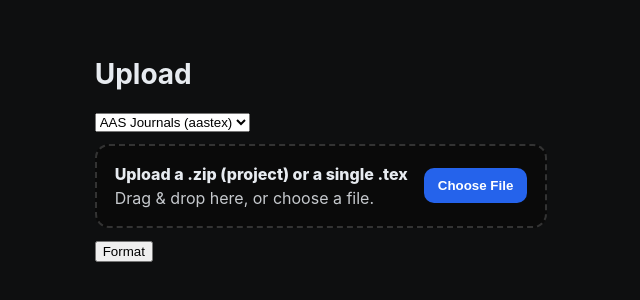
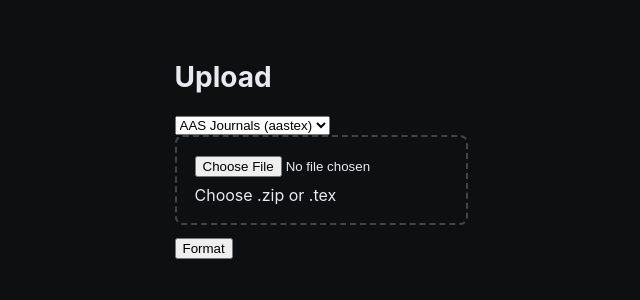
Before and after one commit to nilabh-astrophysics/paperpolish, a Next.js app in the folder apps/web/: page /upload in a window 1280 px wide. Shown: the part 290-590 px from the top of the page, without its empty margins (319-959 px from the left). Built offline with nearby package versions, Linux system fonts and the light colour scheme.

Commit message:
Update FileDrop.tsx

```diff
--- a/apps/web/components/FileDrop.tsx
+++ b/apps/web/components/FileDrop.tsx
@@ -1,162 +1,15 @@
-"use client";
-
+// apps/web/components/FileDrop.tsx
 import React from "react";
 
-type Props = {
-  onFile: (file: File | null) => void;
-  accept?: string; // e.g. ".zip,.tex"
-  label?: string;
-  note?: string;
-  maxSizeBytes?: number; // optional: enforce size here too
-};
-
-const DEFAULT_MAX = 25 * 1024 * 1024; // 25 MB
-
-export default function FileDrop({
-  onFile,
-  accept = ".zip,.tex",
-  label,
-  note,
-  maxSizeBytes = DEFAULT_MAX,
-}: Props) {
-  const [dragOver, setDragOver] = React.useState(false);
-  const [err, setErr] = React.useState<string | null>(null);
-  const inputRef = React.useRef<HTMLInputElement | null>(null);
-
-  function validateFile(f: File) {
-    if (!/(\.zip|\.tex)$/i.test(f.name)) {
-      throw new Error("Please upload a .zip project or a single .tex file.");
-    }
-    if (f.size > maxSizeBytes) {
-      const mb = Math.round((maxSizeBytes / (1024 * 1024)) * 10) / 10;
-      throw new Error(`File too large (max ${mb} MB). Consider splitting the project.`);
-    }
-  }
-
-  const handle = (f: File | null) => {
-    try {
-      setErr(null);
-      if (f) validateFile(f);
-      onFile(f);
-    } catch (e: any) {
-      setErr(e?.message || "Invalid file.");
-      onFile(null);
-    }
+export default function FileDrop({ children, onFile }: { children?: React.ReactNode; onFile: (f: File | null) => void }) {
+  const handle = (e: React.ChangeEvent<HTMLInputElement>) => {
+    const file = e.target.files && e.target.files[0] ? e.target.files[0] : null;
+    onFile(file);
   };
-
-  const onChange = (e: React.ChangeEvent<HTMLInputElement>) => {
-    const f = e.target.files?.[0] || null;
-    handle(f);
-  };
-
-  const onDrop = (e: React.DragEvent<HTMLDivElement>) => {
-    e.preventDefault();
-    setDragOver(false);
-    if (e.dataTransfer?.files?.length) {
-      const f = e.dataTransfer.files[0];
-      handle(f);
-    }
-  };
-
-  const onDragOver = (e: React.DragEvent<HTMLDivElement>) => {
-    e.preventDefault();
-    setDragOver(true);
-  };
-
-  const onDragLeave = (e: React.DragEvent<HTMLDivElement>) => {
-    e.preventDefault();
-    setDragOver(false);
-  };
-
   return (
-    <div>
-      <div
-        className={`drop ${dragOver ? "drag" : ""}`}
-        onDrop={onDrop}
-        onDragOver={onDragOver}
-        onDragLeave={onDragLeave}
-        role="group"
-        aria-label="Drag and drop file area"
-      >
-        <div className="row">
-          <div className="txt">
-            <div className="headline">{label ?? "Upload a .zip (project) or a single .tex"}</div>
-            <div className="sub">{note ?? "Drag & drop here, or choose a file."}</div>
-          </div>
-          <button
-            className="btn"
-            type="button"
-            onClick={() => inputRef.current?.click()}
-            aria-label="Select file"
-          >
-            Choose File
-          </button>
-        </div>
-
-        <input
-          ref={inputRef}
-          type="file"
-          accept={accept}
-          onChange={onChange}
-          style={{ display: "none" }}
-        />
-      </div>
-
-      {err && (
-        <div
-          role="alert"
-          style={{
-            marginTop: 8,
-            padding: "10px 12px",
-            borderRadius: 10,
-            background: "#2a1313",
-            color: "#fca5a5",
-            border: "1px solid #7f1d1d",
-          }}
-        >
-          {err}
-        </div>
-      )}
-
-      <style jsx>{`
-        .drop {
-          margin: 12px 0 0;
-          padding: 18px;
-          border: 2px dashed #333;
-          border-radius: 14px;
-          background: #0a0a0a;
-          transition: border-color 120ms ease, background 120ms ease;
-        }
-        .drop.drag {
-          border-color: #60a5fa;
-          background: #0b1020;
-        }
-        .row {
-          display: flex;
-          align-items: center;
-          gap: 16px;
-          justify-content: space-between;
-          flex-wrap: wrap;
-        }
-        .headline {
-          font-weight: 800;
-          margin-bottom: 4px;
-        }
-        .sub {
-          opacity: 0.85;
-        }
-        .btn {
-          display: inline-flex;
-          align-items: center;
-          padding: 10px 14px;
-          border-radius: 10px;
-          background: #2563eb;
-          color: #fff;
-          font-weight: 700;
-          border: none;
-          cursor: pointer;
-        }
-      `}</style>
+    <div style={{ border: "2px dashed #444", padding: 18, borderRadius: 8 }}>
+      <input type="file" onChange={handle} accept=".zip,.tex" />
+      <div style={{ marginTop: 8 }}>{children}</div>
     </div>
   );
 }
```
